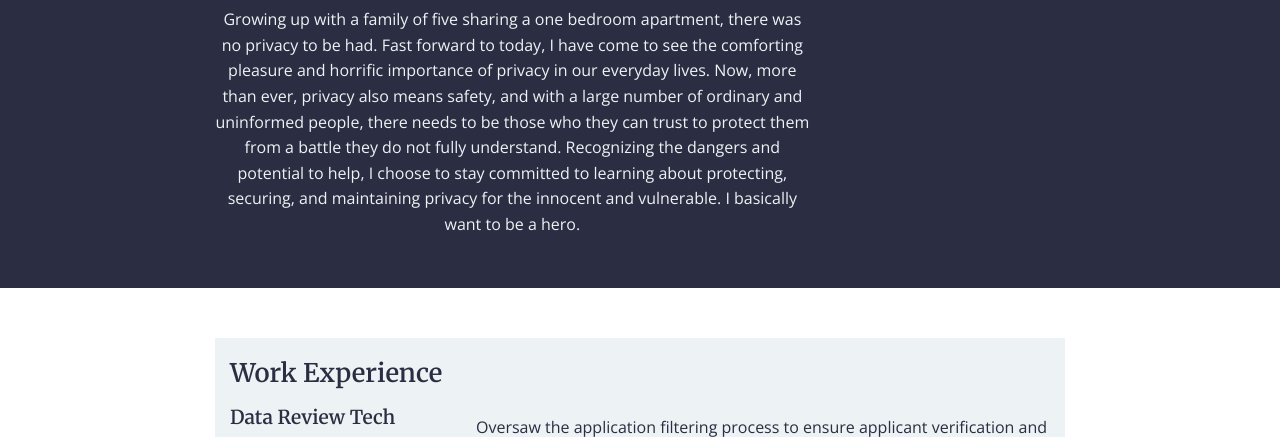
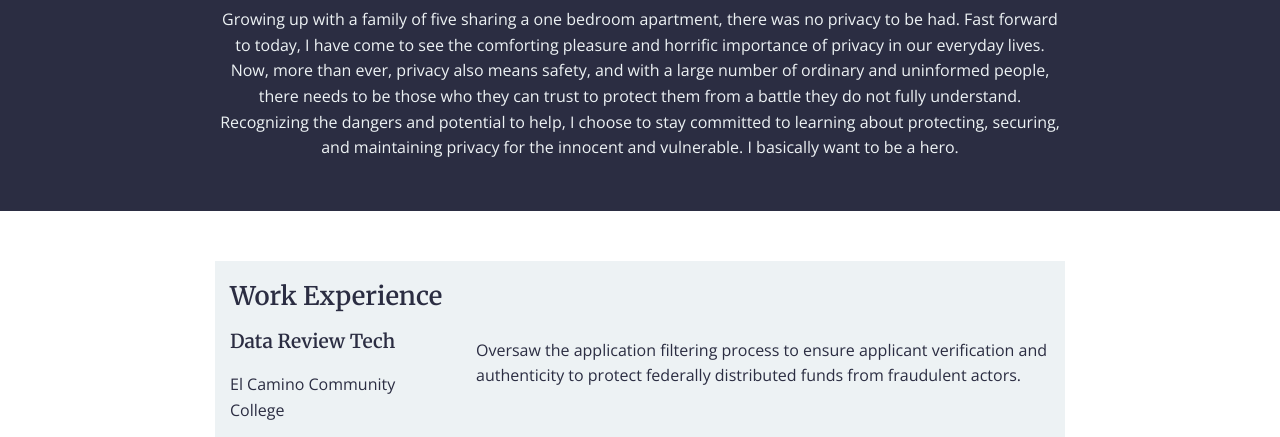
Before and after one commit to kehvvvv/homework7, a plain HTML site: page index.html in a window 1280 px wide. Shown: the part 337-774 px from the top of the page. Drawn offline with nearby package versions, Linux system fonts and the light colour scheme.

Commit message:
Update styles.css

```diff
--- a/styles.css
+++ b/styles.css
@@ -107,7 +107,7 @@ a:hover { text-decoration: underline; }
 
 .site-header p {
     color: #EDF2F4;
-    max-width: 65ch;
+    max-width: 100%;
     margin: 10px 0 0;
 }
 
```
